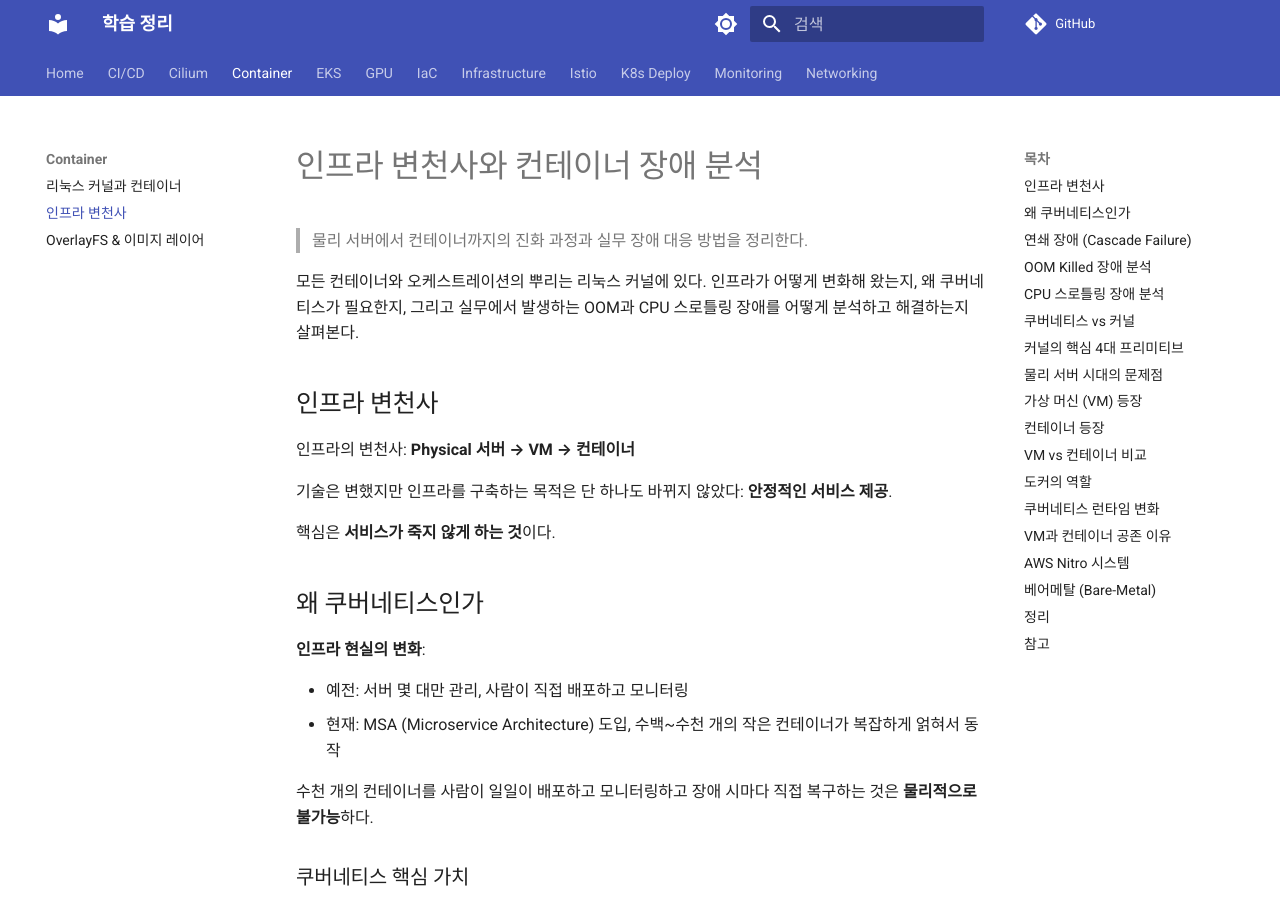
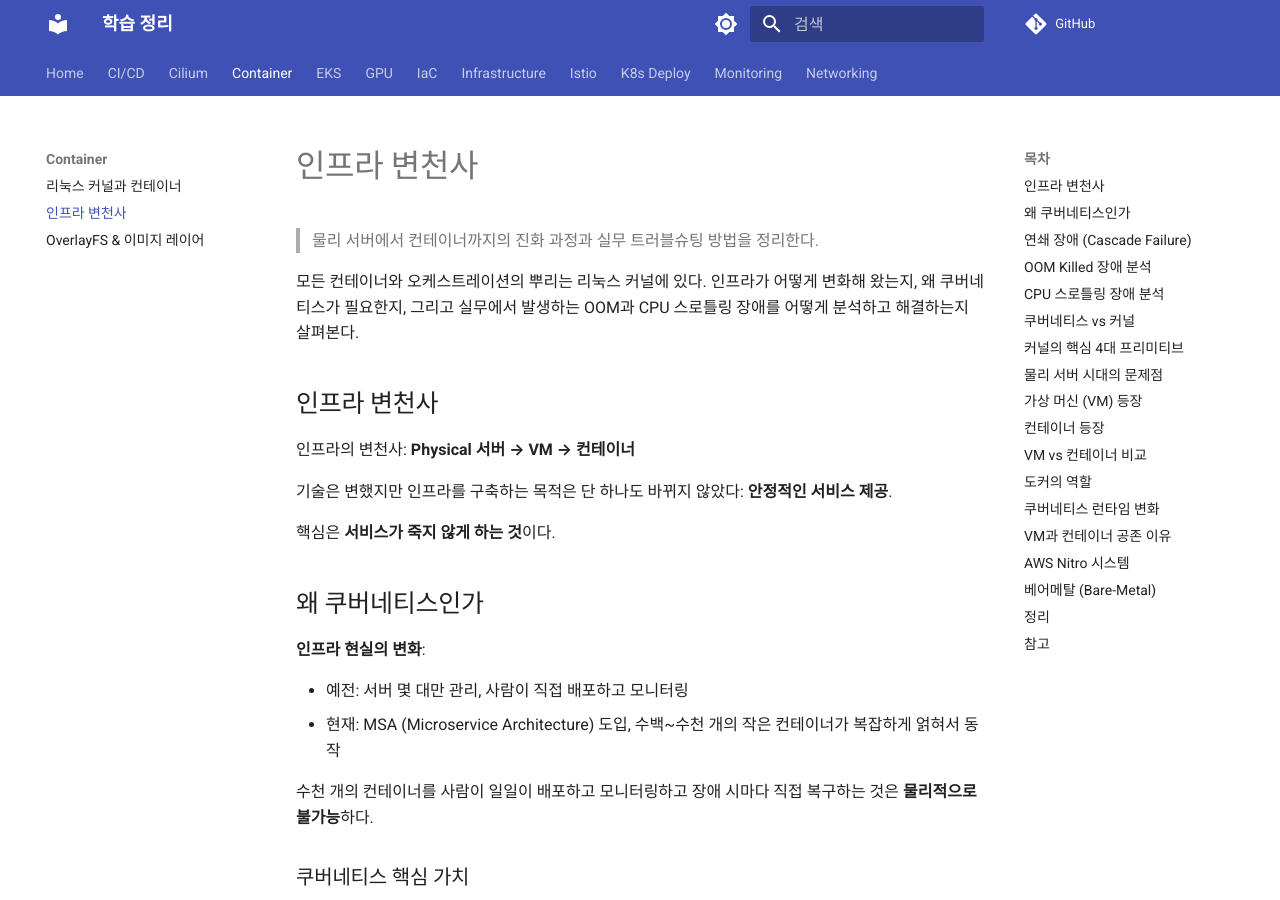
Before and after one commit to juwon8891/juwon8891.github.io, an MkDocs documentation site: the page built from docs/container/infrastructure-evolution.md, in a window 1280 px wide and 900 px high. Built offline with MkDocs 1.6.1 and Material for MkDocs 9.7.7, drawn with Linux system fonts in a browser that asks for light colours; comment, search, counter and statistics services are not loaded.

Commit message:
docs: Update infrastructure evolution document title

```diff
--- a/docs/container/infrastructure-evolution.md
+++ b/docs/container/infrastructure-evolution.md
@@ -1,6 +1,6 @@
-# 인프라 변천사와 컨테이너 장애 분석
+# 인프라 변천사
 
-> 물리 서버에서 컨테이너까지의 진화 과정과 실무 장애 대응 방법을 정리한다.
+> 물리 서버에서 컨테이너까지의 진화 과정과 실무 트러블슈팅 방법을 정리한다.
 
 모든 컨테이너와 오케스트레이션의 뿌리는 리눅스 커널에 있다. 인프라가 어떻게 변화해 왔는지, 왜 쿠버네티스가 필요한지, 그리고 실무에서 발생하는 OOM과 CPU 스로틀링 장애를 어떻게 분석하고 해결하는지 살펴본다.
 
```
